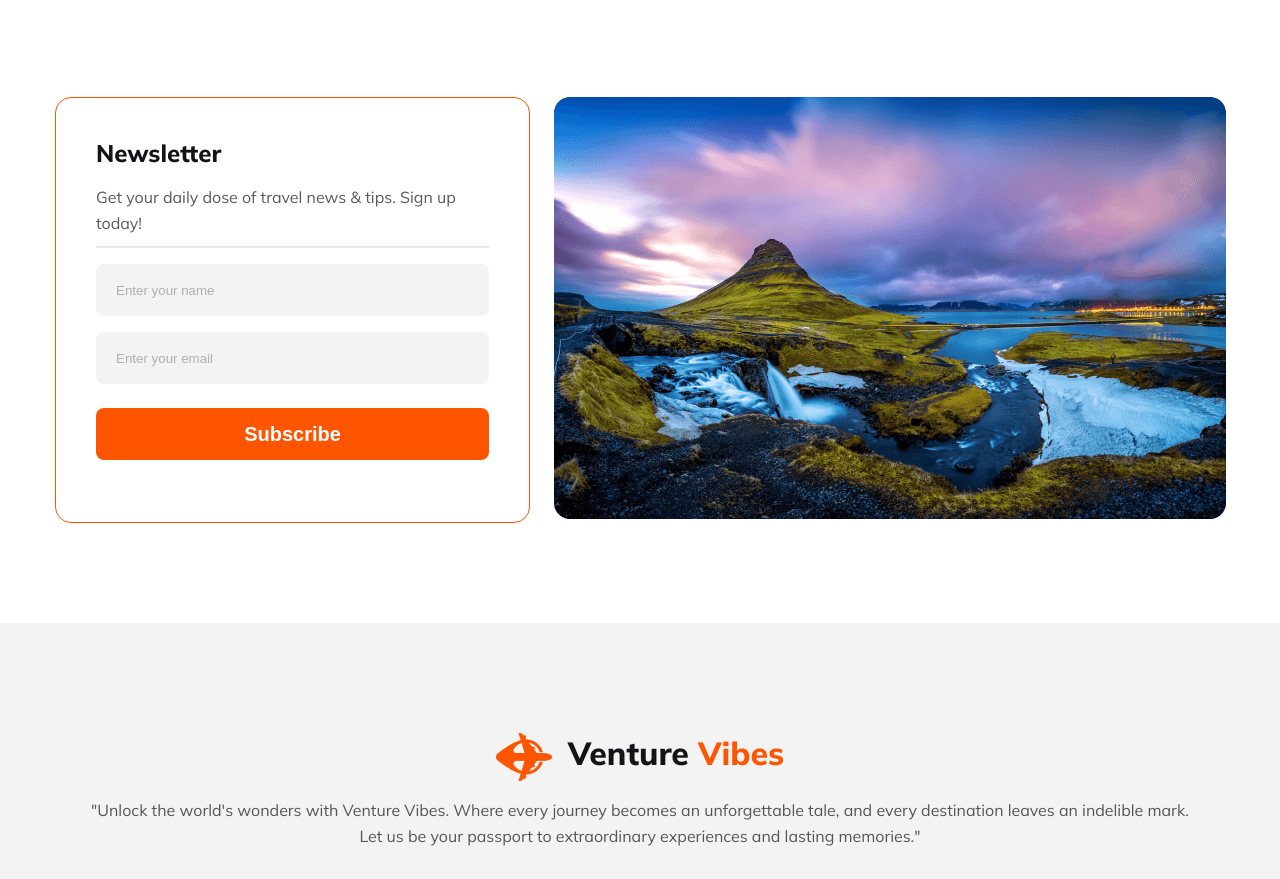
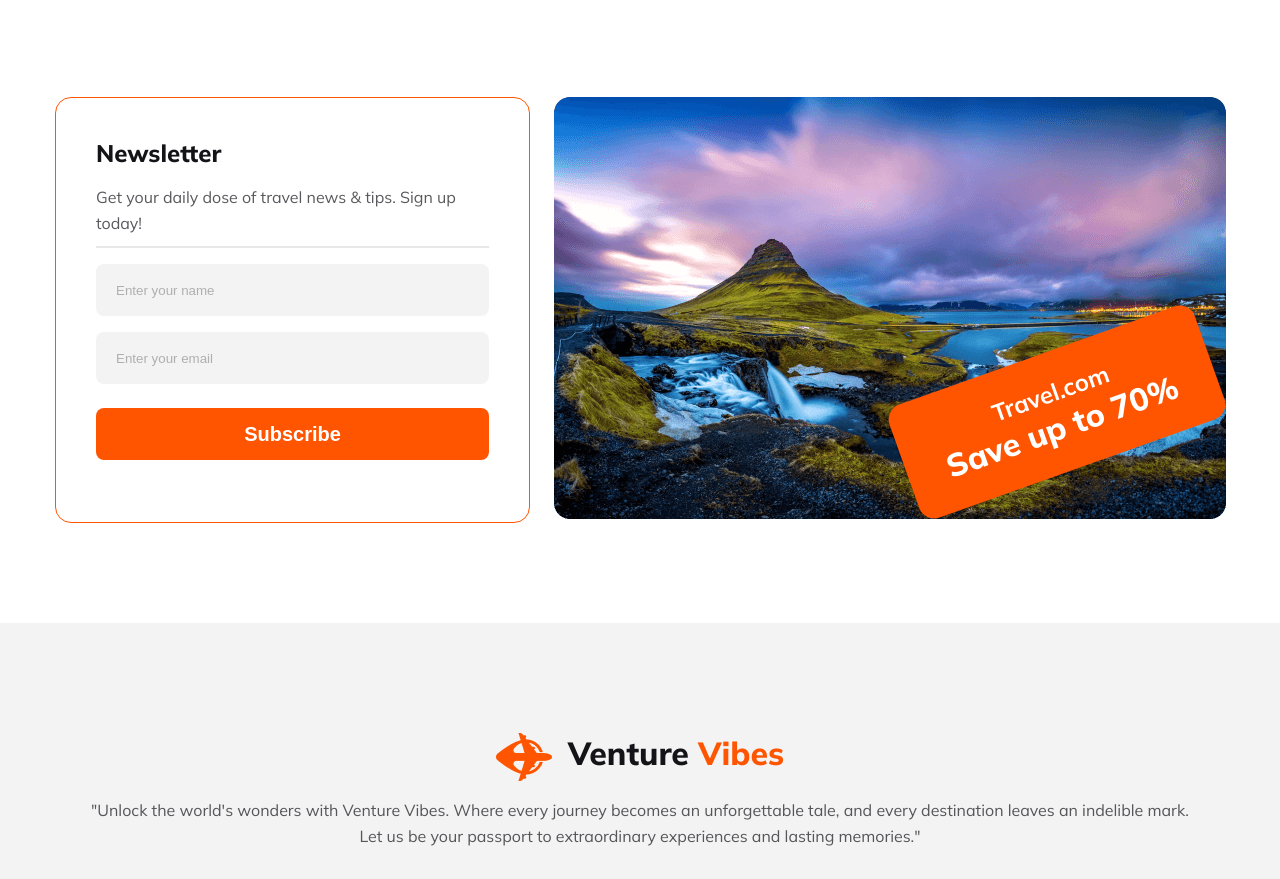
Before and after one commit to Asad9340/assignment-2-VentureVibes, a plain HTML site: page index.html in a window 1280 px wide. Shown: the part 2695-3574 px from the top of the page. Drawn offline with Linux system fonts and the light colour scheme.

Commit message:
offer option added successfully

```diff
--- a/index.html
+++ b/index.html
@@ -274,8 +274,12 @@
               <input type="button" value="Subscribe" />
             </div>
           </div>
-          <div>
+          <div class="offer-container">
             <img src="./Images/Rectangle 8 (1).png" alt="" />
+            <div class="offer">
+              <h5>Travel.com</h5>
+              <h3>Save up to 70%</h3>
+            </div>
           </div>
         </div>
       </section>
@@ -290,10 +294,11 @@
           <h3>Venture <span class="color">Vibes</span></h3>
         </div>
         <p class="paragraph">
-          "Unlock the world's wonders with Venture Vibes. Where every
-          journey becomes an unforgettable tale, and every destination leaves an
-          indelible mark. <br> Let us be your passport to extraordinary experiences
-          and lasting memories."
+          "Unlock the world's wonders with Venture Vibes. Where every journey
+          becomes an unforgettable tale, and every destination leaves an
+          indelible mark. <br />
+          Let us be your passport to extraordinary experiences and lasting
+          memories."
         </p>
         <div class="footer-icon">
           <i class="fa-brands fa-twitter"></i>
@@ -301,7 +306,7 @@
           <i class="fa-brands fa-instagram"></i>
           <i class="fa-brands fa-github"></i>
         </div>
-        <hr class="line">
+        <hr class="line" />
         <p class="paragraph footer-paragraph">2024, All Rights Reserved.</p>
       </div>
     </footer>
--- a/styles/news-letter.css
+++ b/styles/news-letter.css
@@ -38,19 +38,45 @@ input[type='email']::placeholder {
   color: rgba(19, 19, 24, 0.3);
   cursor: pointer;
 }
-hr{
-  border: 1px solid rgba(19, 19, 24, 0.10);
+hr {
+  border: 1px solid rgba(19, 19, 24, 0.1);
   margin-top: 10px;
 }
+.offer-container {
+  position: relative;
+}
+.offer {
+  width: 324px;
+  height: 120px;
+  transform: rotate(-19.628deg);
+  border-radius: 16px;
+  background: #ff5400;
+  display: flex;
+  flex-direction: column;
+  align-items: center;
+  justify-content: center;
+  position: absolute;
+  bottom: 51px;
+  right: 7px;
+}
+.offer h5 {
+  color: #fff;
+  font-size: 24px;
+}
+.offer h3 {
+  color: #fff;
+  font-size: 32px;
+  font-weight: 800;
+}
 
-@media screen  and (max-width: 600px) {
-  .newsletter-container{
+@media screen and (max-width: 600px) {
+  .newsletter-container {
     flex-direction: column;
   }
-  .newsletter-container img{
+  .newsletter-container img {
     width: 100%;
   }
-  .newsletter-content{
+  .newsletter-content {
     text-align: center;
   }
 }
```
